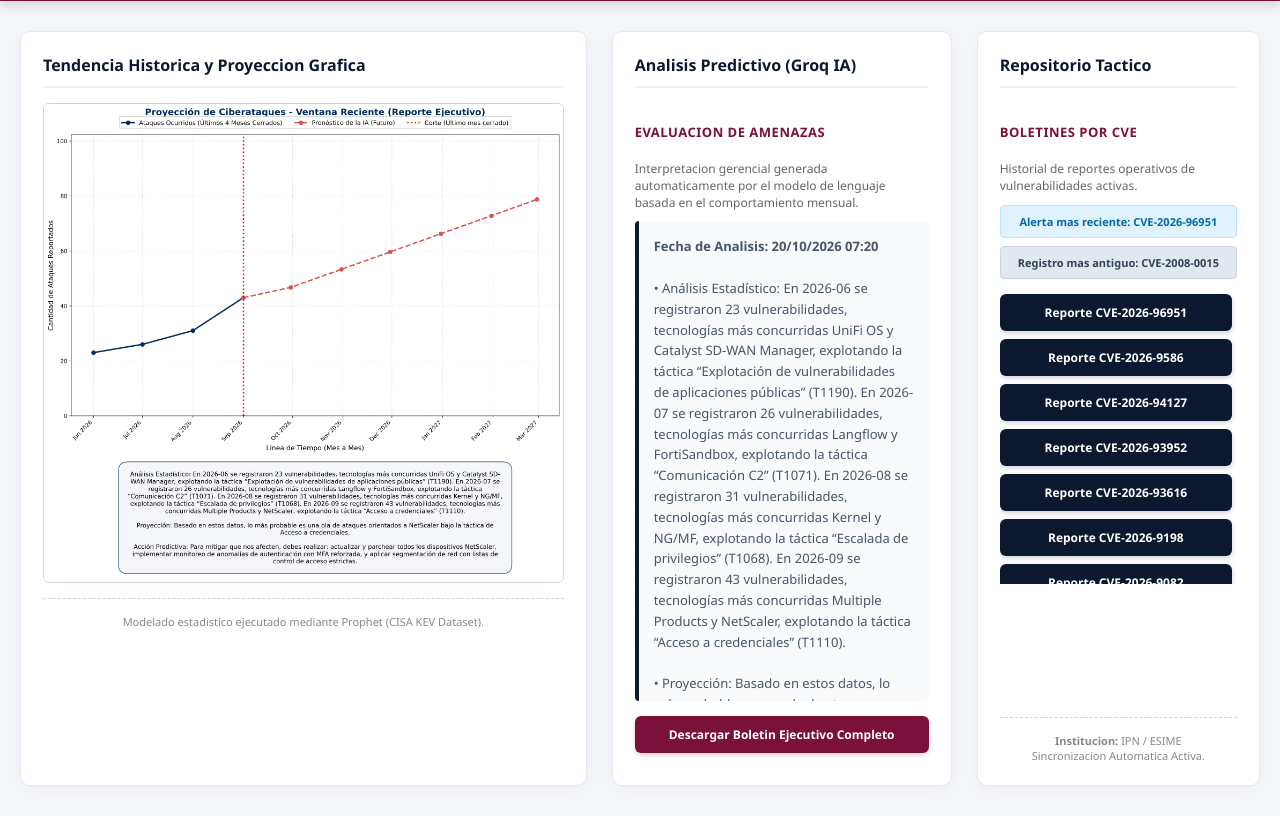
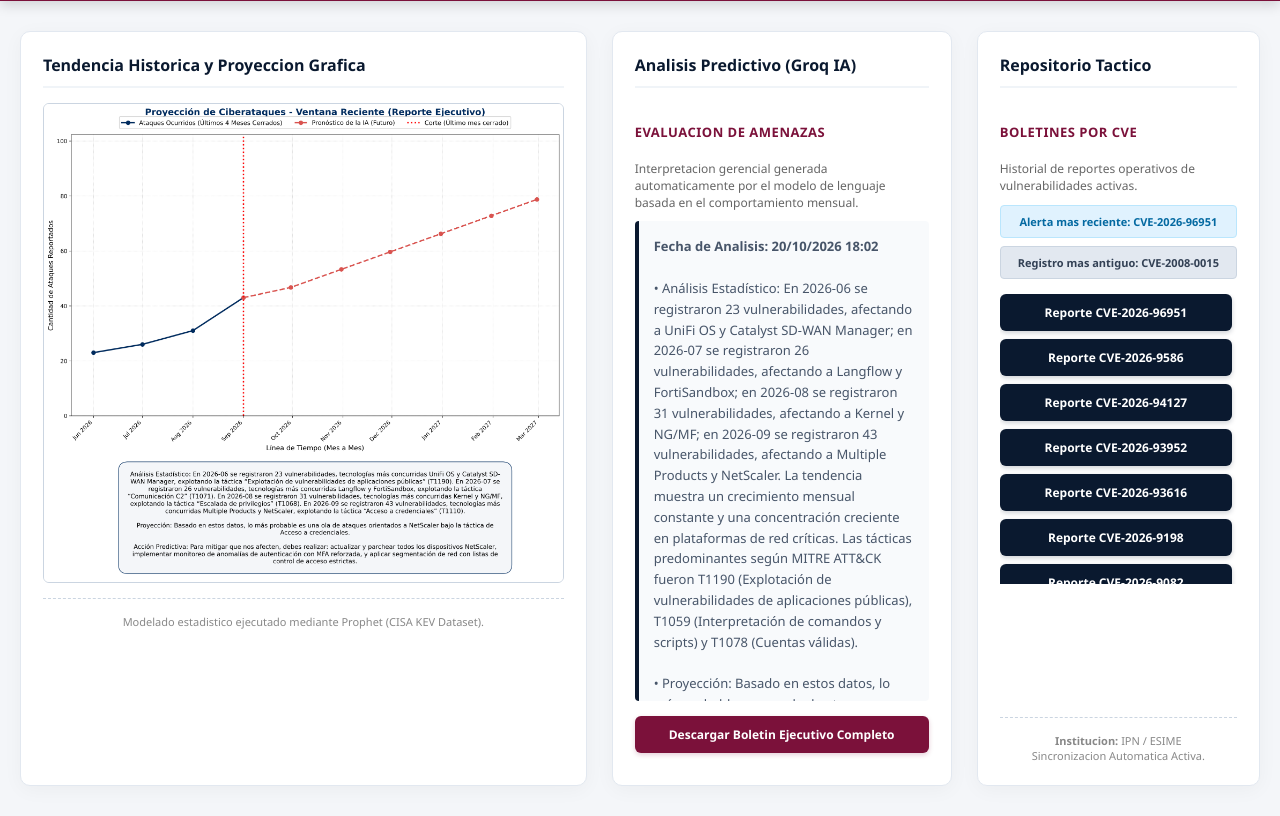
Before and after one commit to zepedacanteroluisantonio03-debug/soc-ipn-esime, a plain HTML site: page index.html in a window 1280 px wide. Shown: the part 91-907 px from the top of the page. Drawn offline with Linux system fonts and the light colour scheme.

Commit message:
Actualizacion automatica: index.html del SOC

```diff
--- a/index.html
+++ b/index.html
@@ -93,7 +93,7 @@
             <div class="section-title">Evaluacion de Amenazas</div>
             <p class="desc-text">Interpretacion gerencial generada automaticamente por el modelo de lenguaje basada en el comportamiento mensual.</p>
             <div class="prediction-box">
-                <strong>Fecha de Analisis: 20/10/2026 07:20</strong><br><br>• Análisis Estadístico: En 2026-06 se registraron 23 vulnerabilidades, tecnologías más concurridas UniFi OS y Catalyst SD-WAN Manager, explotando la táctica “Explotación de vulnerabilidades de aplicaciones públicas” (T1190). En 2026-07 se registraron 26 vulnerabilidades, tecnologías más concurridas Langflow y FortiSandbox, explotando la táctica “Comunicación C2” (T1071). En 2026-08 se registraron 31 vulnerabilidades, tecnologías más concurridas Kernel y NG/MF, explotando la táctica “Escalada de privilegios” (T1068). En 2026-09 se registraron 43 vulnerabilidades, tecnologías más concurridas Multiple Products y NetScaler, explotando la táctica “Acceso a credenciales” (T1110).  <br><br>• Proyección: Basado en estos datos, lo más probable es una ola de ataques orientados a NetScaler bajo la táctica de Acceso a credenciales.  <br><br>• Acción Predictiva: Para mitigar que nos afecten, debes realizar: actualizar y parchear todos los dispositivos NetScaler, implementar monitoreo de anomalías de autenticación con MFA reforzada, y aplicar segmentación de red con listas de control de acceso estrictas.<br><br>
+                <strong>Fecha de Analisis: 20/10/2026 18:02</strong><br><br>• Análisis Estadístico: En 2026-06 se registraron 23 vulnerabilidades, afectando a UniFi OS y Catalyst SD-WAN Manager; en 2026-07 se registraron 26 vulnerabilidades, afectando a Langflow y FortiSandbox; en 2026-08 se registraron 31 vulnerabilidades, afectando a Kernel y NG/MF; en 2026-09 se registraron 43 vulnerabilidades, afectando a Multiple Products y NetScaler. La tendencia muestra un crecimiento mensual constante y una concentración creciente en plataformas de red críticas. Las tácticas predominantes según MITRE ATT&CK fueron T1190 (Explotación de vulnerabilidades de aplicaciones públicas), T1059 (Interpretación de comandos y scripts) y T1078 (Cuentas válidas).  <br><br>• Proyección: Basado en estos datos, lo más probable es una ola de ataques orientados a NetScaler bajo la táctica de Explotación de vulnerabilidades de aplicaciones públicas (T1190).  <br><br>• Acción Predictiva: Para mitigar que nos afecten, debes realizar: aplicar los parches críticos a NetScaler de forma inmediata, implementar monitoreo continuo de tráfico de gestión con firmas de detección para T1190 y reforzar la segmentación de red limitando el acceso a cuentas privilegiadas.<br><br>
             </div>
             <a href="estrategico/Boletin_Predictivo_Ejecutivo.pdf" target="_blank" class="action-btn">
                 Descargar Boletin Ejecutivo Completo
```
